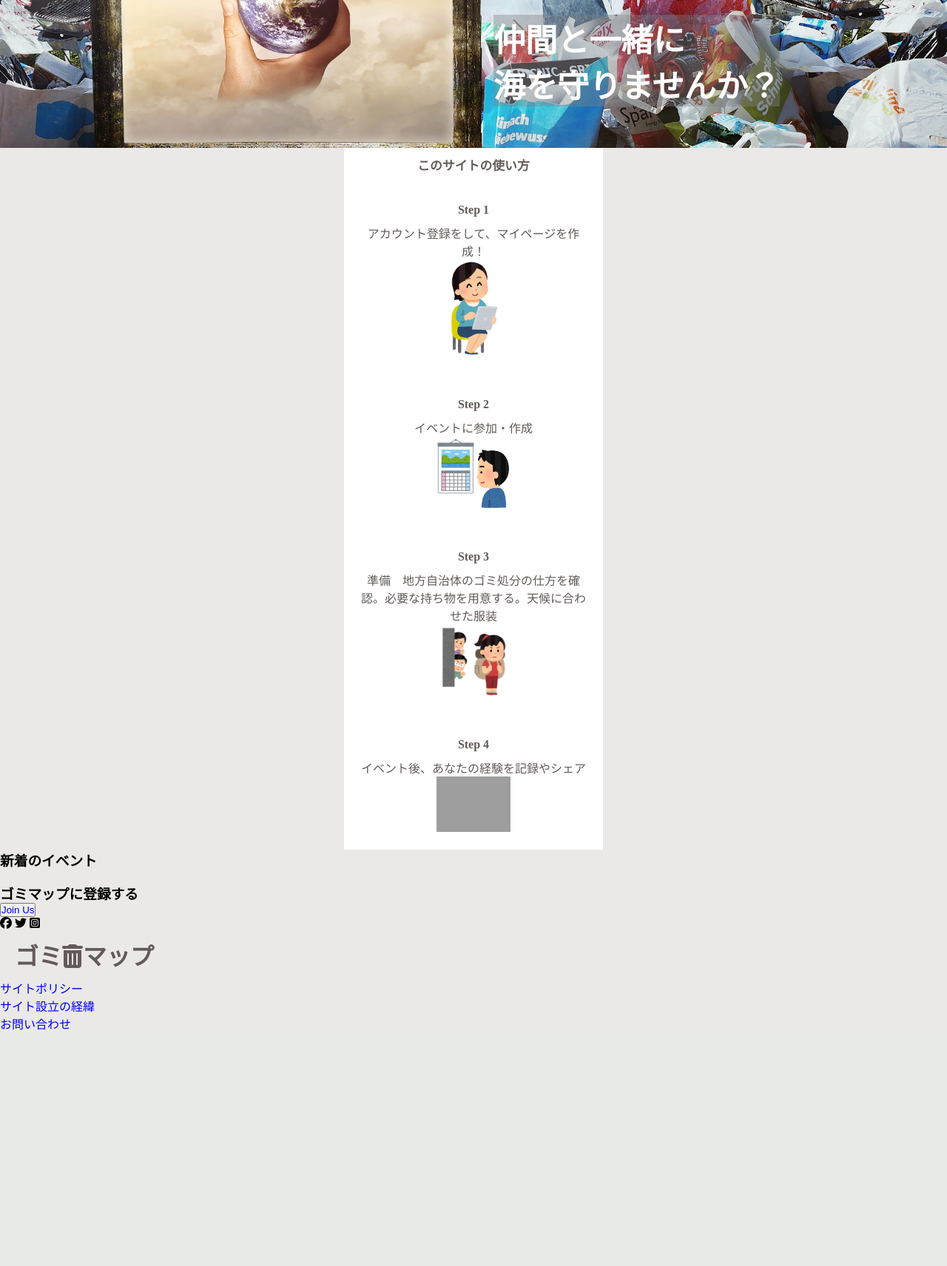
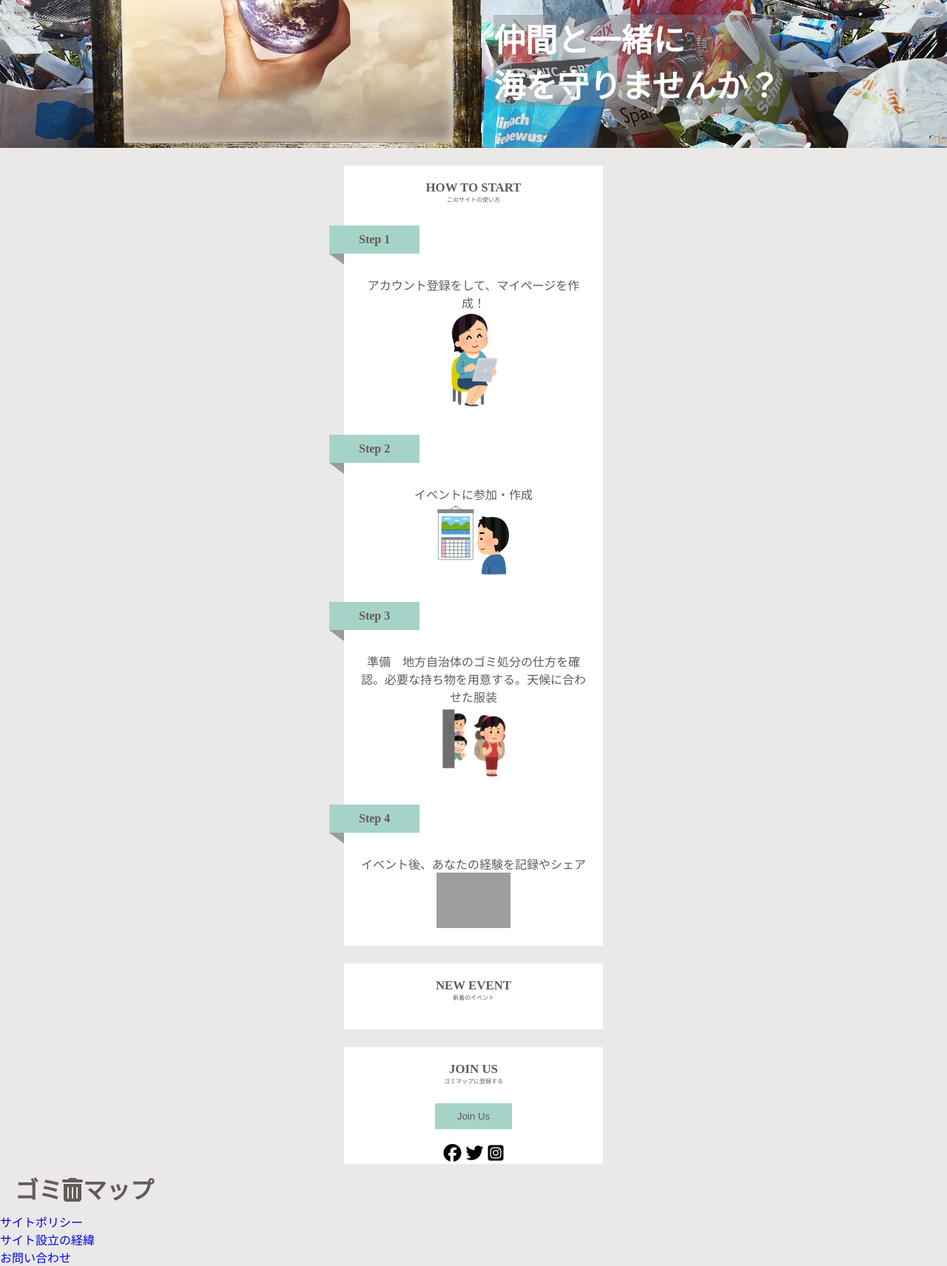
Before and after one commit to New-project-austeam/first-project-austeam, a PHP site: page / in a window 1280 px wide. Shown: the part 386-2098 px from the top of the page at 74% size. Before the commit the page ends 1779 px from the top, so only its background shows below. Run offline with PHP 8.4, Linux system fonts and the light colour scheme; some libraries are stand-ins or nearby versions; grey boxes are pictures that could not be loaded.

Commit message:
footer以外のコンテンツ、更新 スマホバージョンのみ作成

```diff
--- a/assets/sass/components/index.scss
+++ b/assets/sass/components/index.scss
@@ -1,48 +1,42 @@
-
 /* メインパーツにid or class をindexをボディにつけ、その中に入れ子にしてCSSを記述する */
 /* プラウザのキャッシュクリア　ショートカット　Command ＋shift + R */
 
-$main-letter-color:rgb(99, 90, 90);
-
-
+$main-letter-color: rgb(99, 90, 90);
+.space {
+  opacity: 0;
+}
 
 /* -----------------------TOP VISUAL-------------------- */
 /* 画像スライドショーにする */
 /* または、msg-1、２が数秒後に現れる */
 .top-visual {
-  width:100vw;
-  height:100vh;
+  width: 100vw;
+  height: 100vh;
 
   background-image: url(../img/garbage-4277613_1920.jpg);
-  background-position:center center;
-  background-size:cover ;
-  height:60vh;
+  background-position: center center;
+  background-size: cover;
+  height: 60vh;
   display: flex;
   flex-direction: column;
   justify-content: space-around;
   color: white;
 
-
-
-  .msg-1,.msg-2{
-    margin-left:50px;
-    h2{
+  .msg-1,
+  .msg-2 {
+    margin-left: 50px;
+    h2 {
       background-color: rgb(128, 128, 134, 0.4);
       /* スマホサイズだと謎に横に伸びる */
-
     }
   }
 
-  .msg-2{
-    margin-left:130px;
+  .msg-2 {
+    margin-left: 130px;
   }
-
-
-
-
 }
 
-@media(min-width:768px){
+@media (min-width: 768px) {
   .top-visual {
     background-size: 1300px;
     background: cover;
@@ -51,76 +45,143 @@
     flex-direction: row;
     justify-content: space-around;
 
-
-    .msg-1,.msg-2{
-      padding-top:150px;
-      font-size:1.5rem;
-
+    .msg-1,
+    .msg-2 {
+      padding-top: 150px;
+      font-size: 1.5rem;
     }
 
-    .msg-2{
+    .msg-2 {
       padding-top: 300px;
-
     }
 
+    @media (min-width: 1200px) {
+      .msg-1,
+      .msg-2 {
+        font-size: 1.8rem;
+      }
 
-@media(min-width:1200px){
+      .msg-1 {
+        padding-left: 150px;
+      }
 
-  .msg-1,.msg-2{
-
-    font-size:1.8rem;
-
-  }
-
-
-  .msg-1{
-    padding-left:150px;
-  }
-
-  .msg-2{
-    padding-right:200px;
+      .msg-2 {
+        padding-right: 200px;
+      }
+    }
   }
 }
 
-
-}
-
-}
-
-
 /* --------------------MAIN-CONTENTS---------------------- */
-
+/* 使いわます */
 @mixin section-title {
-  font-size:0.9rem;
+  font-size: 0.9rem;
   color: $main-letter-color;
   text-align: center;
-  padding:10px;
+  padding: 20px;
 }
 
 @mixin how-to-section {
-    text-align: center;
-    color: $main-letter-color;
-    padding:20px;
+  text-align: center;
+  color: $main-letter-color;
+  padding: 20px;
 }
 
-.main-contents{
+/*---------------MAIN-CONTENTS INSTRUCTION------------- */
+/* step1-4は折り目付きリボンのデザインにする */
+/* section-title　と　step1-4はアニメーションつけたい */
+/* step1-4の下はフワッとコンテンツ出てくる */
+
+.main-contents {
   background-color: rgb(202, 199, 195, 0.4);
-  .instruction{
-    max-width:350px;
-    margin:0 auto;
+  .instruction {
+    max-width: 350px;
+    margin: 0 auto;
     background-color: white;
-    .section-title{
+    .section-title {
       @include section-title();
-    }
-
-    .how-to{
-      @include how-to-section();
-      h4{
-        padding:10px;
+      p {
+        font-size: 0.5rem;
       }
     }
 
+    .how-to {
+      .step-ribbon {
+        position: absolute;
+        left: -20px;
+        padding: 10px 40px;
+        margin: 10px 0 10px;
+        text-align: start;
+        color: $main-letter-color;
+        display: inline-block;
+        position: relative;
+        background-color: #a6d3c8;
+        &::before {
+          position: absolute;
+          content: "";
+          top: 100%;
+          left: 0;
+          border: none;
+          border-bottom: solid 15px transparent;
+          border-right: solid 20px rgb(149, 158, 155);
+        }
+      }
 
+      .how-to-contents {
+        @include how-to-section();
+      }
+    }
+  }
+}
+
+/* --------------NEW-EVENT----------- */
+.new-event {
+  max-width: 350px;
+  margin: 0 auto;
+  background-color: white;
+  .section-title {
+    @include section-title();
+    p {
+      font-size: 0.5rem;
+    }
+  }
+}
+
+/* ----------registration------------- */
+
+.registration {
+  max-width: 350px;
+  margin: 0 auto;
+  background-color: white;
+  .section-title {
+    @include section-title();
+    p {
+      font-size: 0.5rem;
+    }
+  }
+  .join-button,
+  .sns {
+    text-align: center;
+  }
+
+  .join-button{
+    padding:5px 0 20px;
+  }
+  button{
+    padding:10px 30px;
+    background:#a6d3c8;
+    border: transparent;
 
   }
+  & a{
+    color: $main-letter-color;
+  }
+
+  & a:hover{
+    color: black;
+  }
+
+  .sns{
+    font-size: 1.5rem;
+  }
 }
--- a/index.php
+++ b/index.php
@@ -37,19 +37,21 @@
       </ul>
     </div>
   </header>
+
   <main>
+
     <section class="top-visual">
 
       <div class="msg-1">
         <h2>ゴミ拾いで</h2>
-        <span  class="slide">
+        <span class="slide">
           <h2>繋がる出会い</h2>
         </span>
       </div>
 
       <div class="msg-2">
         <h2>仲間と一緒に</h2>
-        <span  class="slide">
+        <span class="slide">
           <h2> 海を守りませんか？</h2>
         </span>
       </div>
@@ -57,64 +59,88 @@
 
 
     <section class="main-contents">
+
+        <span class="space">スペース</span>
+
       <section class="instruction">
+
         <div class="section-title">
-         <h3>このサイトの使い方</h3>
+
+
+          <h3>HOW TO START</h3>
+          <p>このサイトの使い方</p>
         </div>
 
         <div class="how-to">
-         <h4>Step 1</h4>
+          <h4 class="step-ribbon">Step 1</h4>
+          <div class="how-to-contents">
             <p>
               アカウント登録をして、マイページを作成！
             </p>
             <img src="./dist/images/computer_tablet_woman2.png" width="100px">
+          </div>
 
         </div>
 
 
         <div class="how-to">
-          <h4>Step 2</h4>
+          <h4 class="step-ribbon">Step 2</h4>
+          <div class="how-to-contents">
             <p>イベントに参加・作成</p>
-          <img src="./dist/images/calender_man.png" width="100px"　alt="イベントを開催、参加"　>
+            <img src="./dist/images/calender_man.png" width="100px" 　alt="イベントを開催、参加" 　>
+
+          </div>
 
         </div>
 
         <div class="how-to">
-          <h4>Step 3</h4>
+          <h4 class="step-ribbon">Step 3</h4>
+          <div class="how-to-contents">
             <p>準備　地方自治体のゴミ処分の仕方を確認。必要な持ち物を用意する。天候に合わせた服装</p>
-          <img src="./dist/images/kotowaza_kawaiiko_tabi_girl.png" width="100px"　alt="準備をしてイベントに参加">
+            <img src="./dist/images/kotowaza_kawaiiko_tabi_girl.png" width="100px" 　alt="準備をしてイベントに参加">
+          </div>
 
         </div>
 
         <div class="how-to">
-          <h4>Step 4</h4>
+          <h4 class="step-ribbon">Step 4</h4>
+          <div class="how-to-contents">
             <p>イベント後、あなたの経験を記録やシェア</p>
             <img src="./dist/images/computer_hacker_white1_woman.png" width="100px" alt="イベントの経験をシェア">
+          </div>
 
         </div>
 
       </section><!-- instruction -->
+      <span class="space">スペース</span>
 
 
 
       <section class="new-event">
         <div class="section-title">
-      <h3>新着のイベント</h3>
+          <h3>NEW EVENT</h3>
+          <p>新着のイベント</p>
         </div>
 
-      <div><!-- ここでイベントを反映させたい -->
+        <div>
+          <!-- ここでイベントを反映させたい -->
           <img>
           <img>
           <img>
           <img>
         </div>
       </section>
+      <span class="space">スペース</span>
 
-    <section>
+      <section class="registration">
         <div class="section-title">
-      <h3 >ゴミマップに登録する</h3>
+          <h3>JOIN US</h3>
+          <p>ゴミマップに登録する</p>
         </div>
+
+        <div class="join-button">
           <button type="submit"><a href="#">Join Us</a></button>
+        </div>
         <div class="sns">
           <i class="fab fa-facebook"></i>
           <i class="fab fa-twitter"></i>
```
Also changed, not shown: dist/css/main.css. Lines whose indentation alone changed are shown as unchanged.
